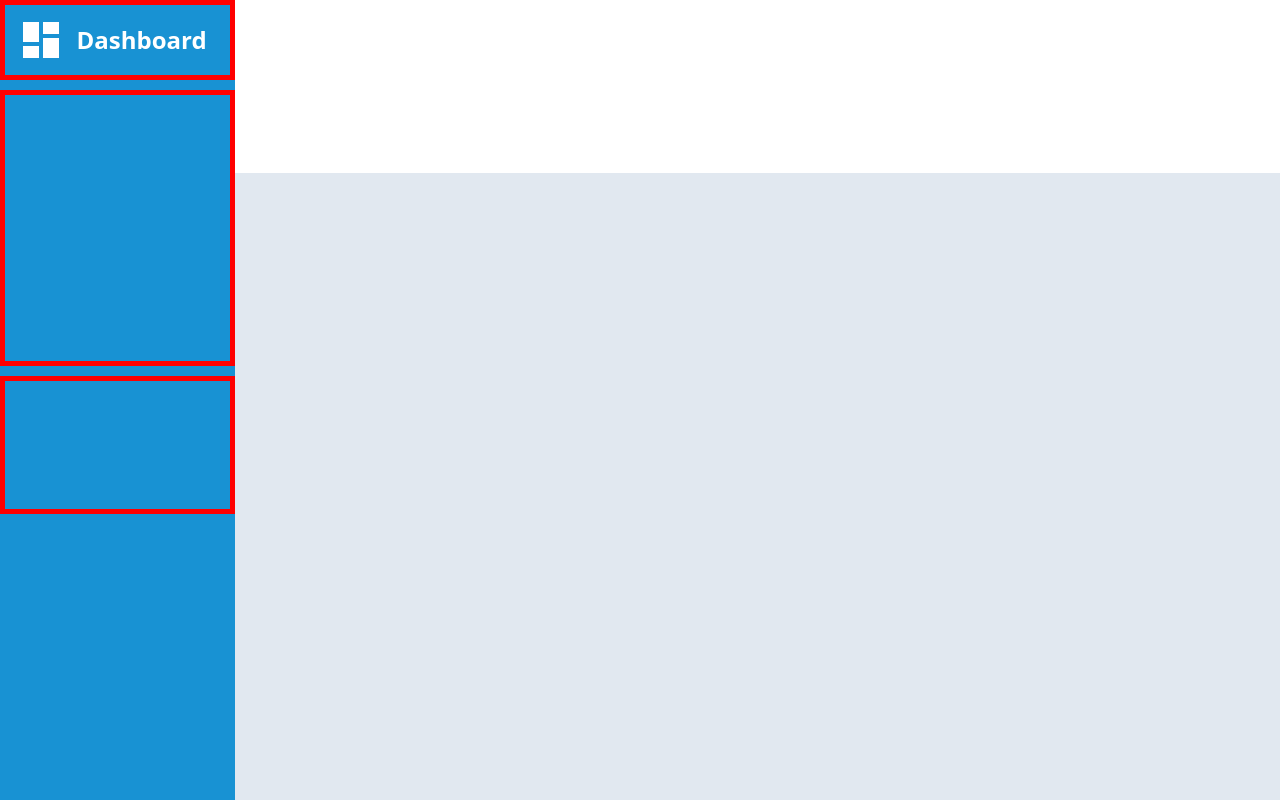
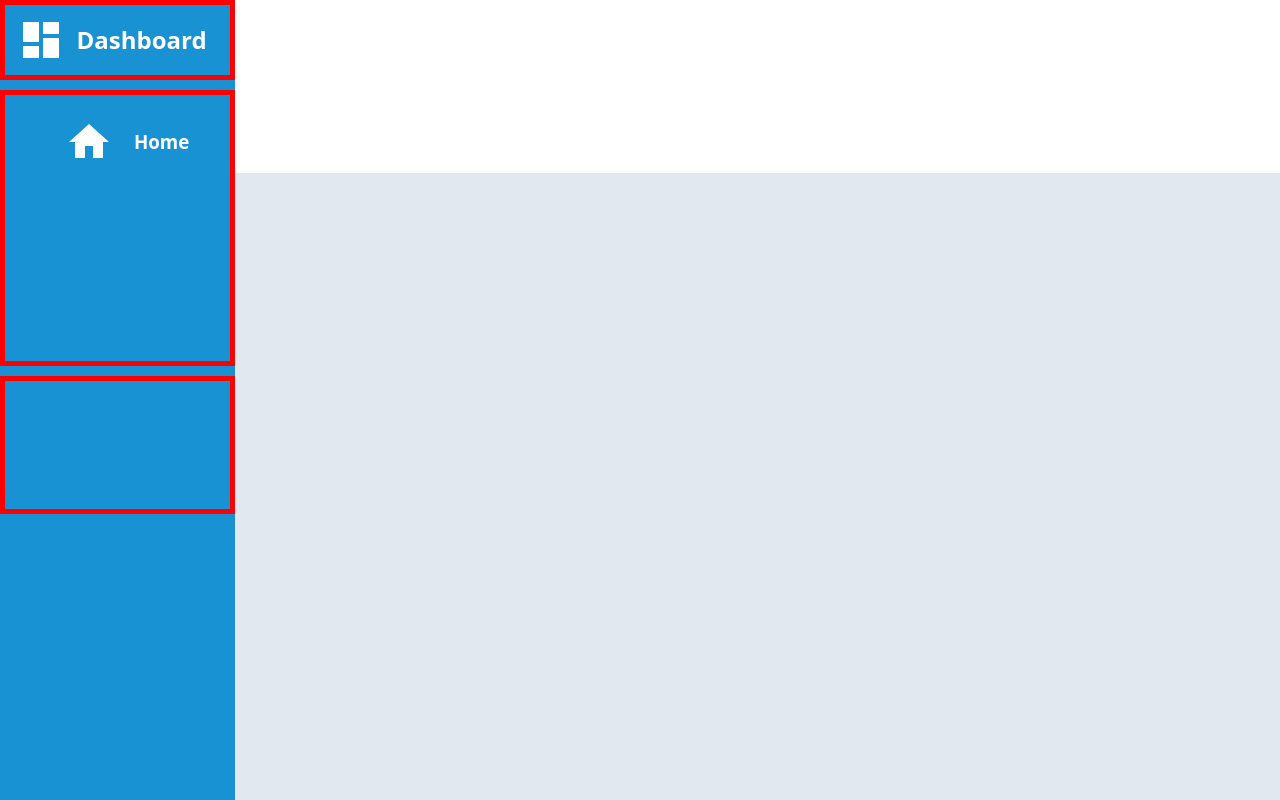
Before and after one commit to mrmiffmiff/odin-admin-dashboard, a website: page index.html in a window 1280 px wide. Drawn offline with nearby package versions, Linux system fonts and the light colour scheme.

Commit message:
home line, styling not quite right

```diff
--- a/index.html
+++ b/index.html
@@ -18,7 +18,10 @@
                 <h2>Dashboard</h2>
             </div>
             <ul class="sidebarSection nav" id="primNav">
-                <li></li>
+                <li>
+                    <img src="./assets/icons/home.svg" alt="Home Icon" />
+                    <h3>Home</h3>
+                </li>
                 <li></li>
                 <li></li>
                 <li></li>
--- a/style.css
+++ b/style.css
@@ -44,6 +44,7 @@
 .nav {
     margin: 0;
     list-style-type: none;
+    grid-template-columns: 1fr;
 }
 
 #sidebarHeader {
```
Also changed, not shown: assets/icons/home.svg (added).
